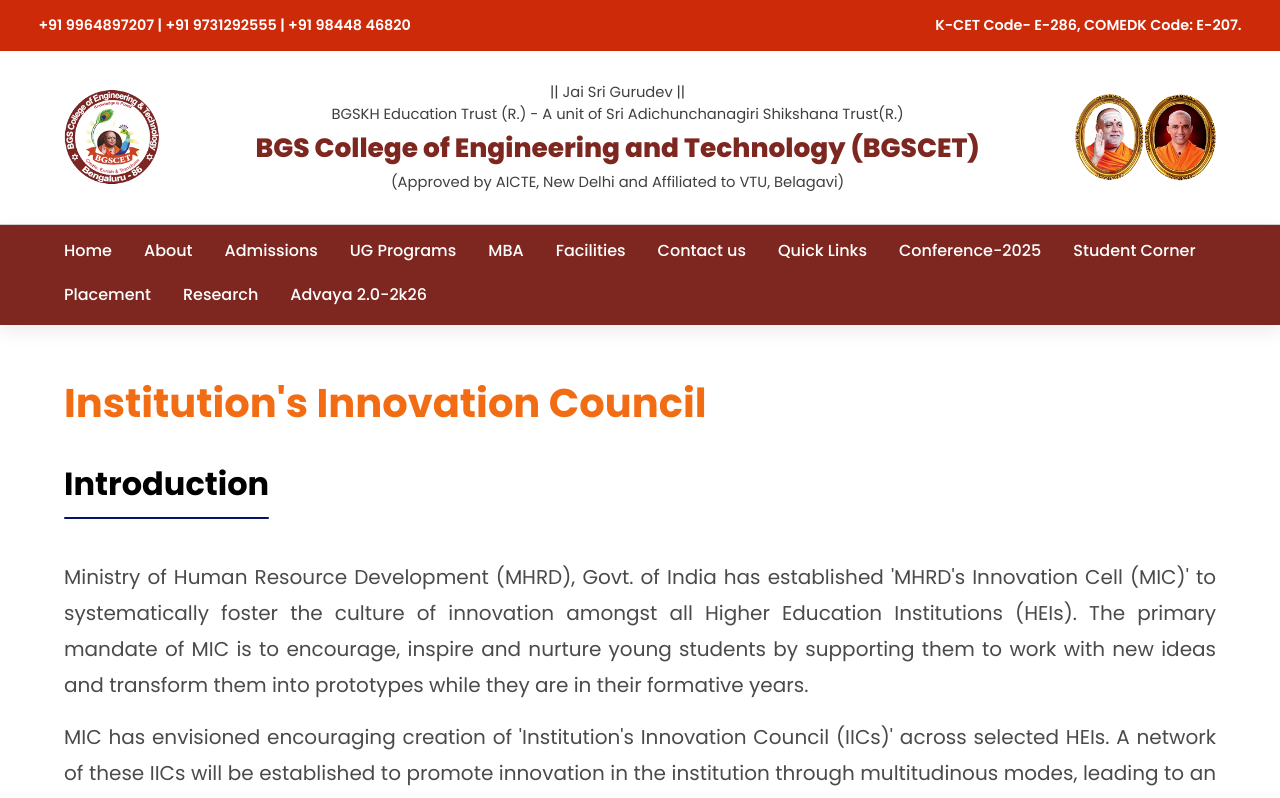
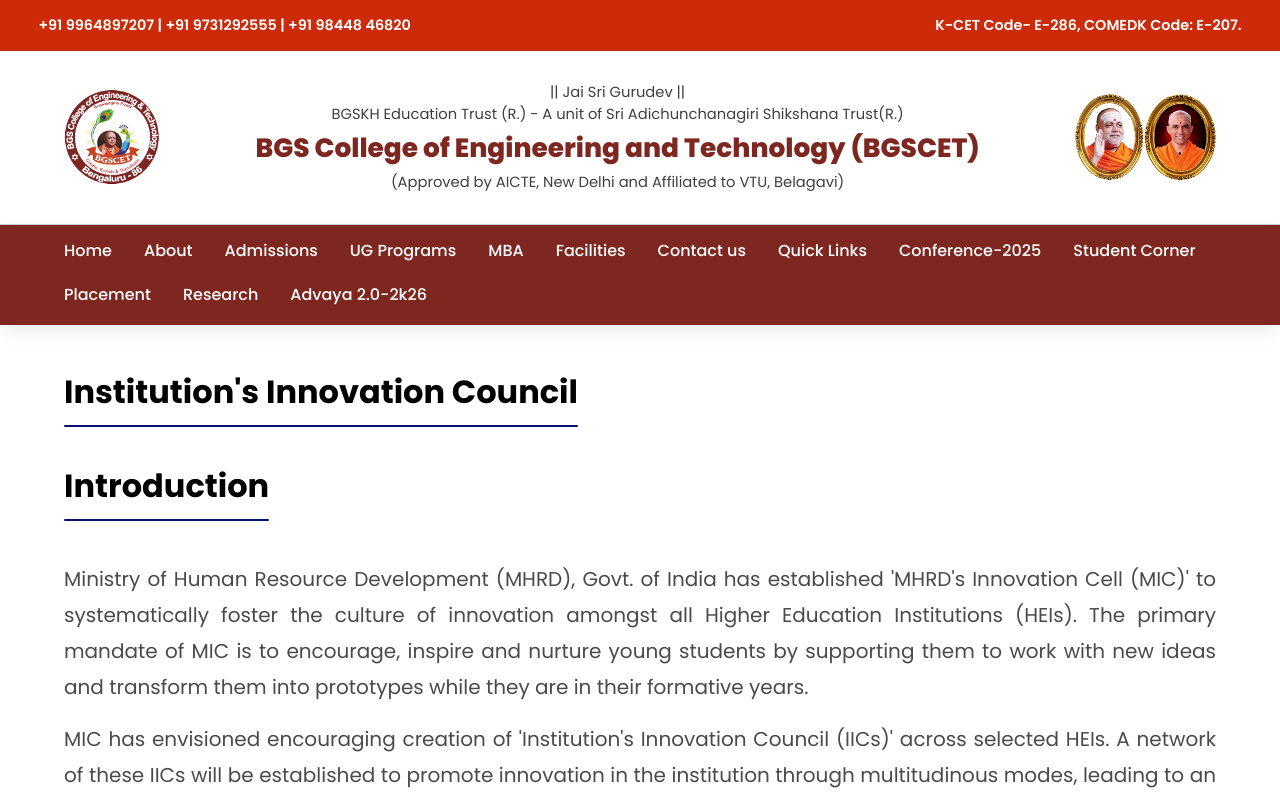
Before and after one commit to naveen-manthri/bgscet, a React (Vite) app: page /research/iic in a window 1280 px wide. Shown: the top 798 px of the page. Built offline with nearby package versions, Linux system fonts and the light colour scheme.

Commit message:
title wrap

```diff
--- a/src/components/IIC/IIC.tsx
+++ b/src/components/IIC/IIC.tsx
@@ -1,12 +1,14 @@
 import "./IIC.css";
 import { iicData } from "../../data/iic";
+import DepartmentSectionHeading from "../DepartmentSectionHeading/DepartmentSectionHeading";
+
 
 import Section from "./Section";
 
 const IIC = () => {
   return (
     <main className="iic-container">
-      <h1>{iicData.pageTitle}</h1>
+      <DepartmentSectionHeading title={iicData.pageTitle} />
 
       {iicData.sections.map((section: (typeof iicData.sections)[number]) => (
         <Section
```
